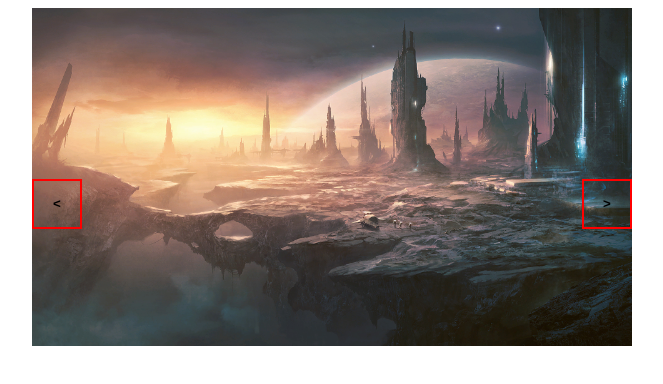
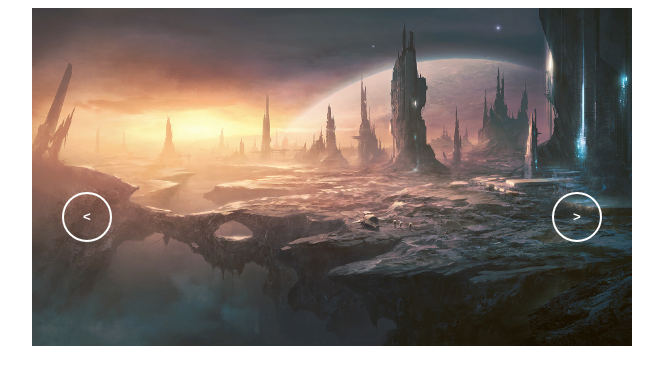
Before and after one commit to ksenia-nesytova/VanillaCarousel, a plain HTML site: page index.html in a window 1280 px wide. Shown: the whole page, without its empty margins (308-971 px from the left). Drawn offline with Linux system fonts and the light colour scheme.

Commit message:
added button styles

```diff
--- a/style.css
+++ b/style.css
@@ -19,18 +19,25 @@ img {
 }
 
 .carousel-button {
+  cursor: pointer;
     background: transparent;
-    border: 2px red solid;
+    color:white;
+    border: 2px white solid;
+    border-radius: 100vh;
     font-weight: 900;
     width: 50px;
     height: 50px;
+    margin: 30px;
 }
 
+.carousel-button:hover {
+  background: orange;
+}
 
 .carousel-actions {
   display: flex;
   position: absolute;
   width: 100%;
-  top: 50%;
+  top: 45%;
   justify-content: space-between;
 }
```
